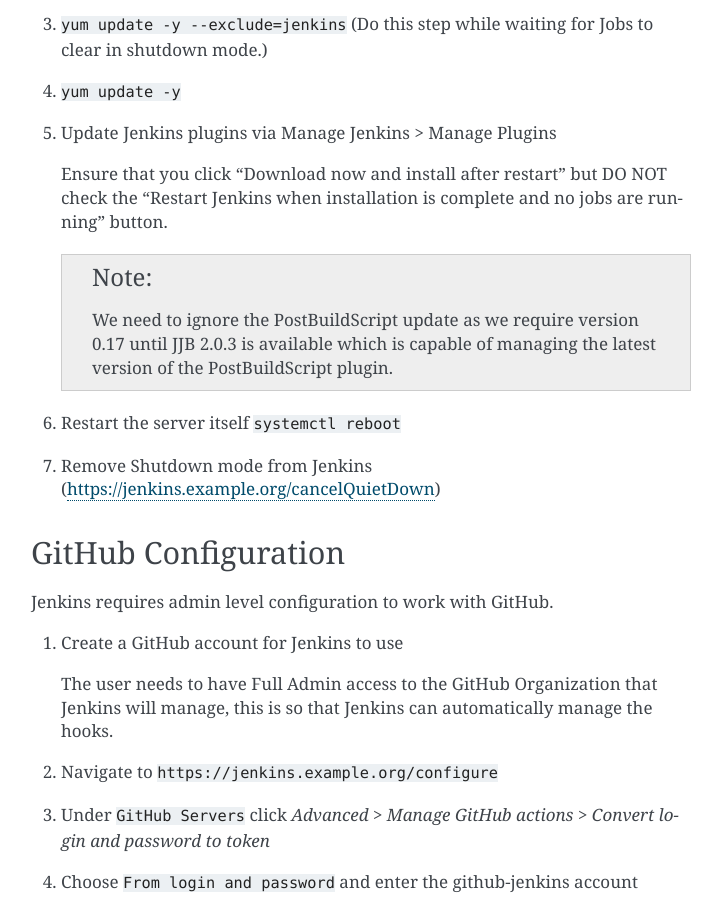
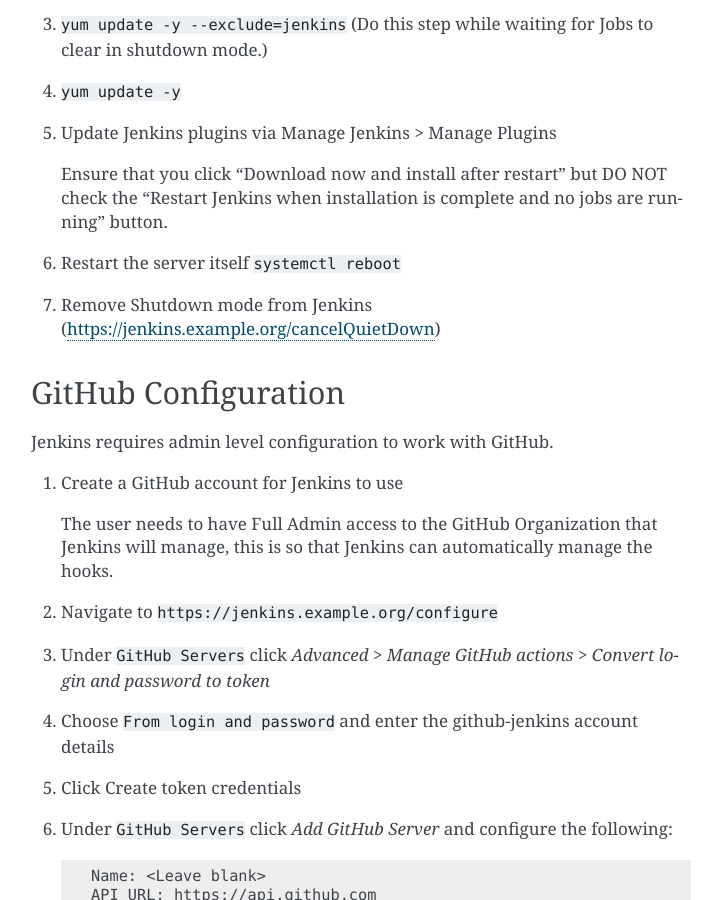
Before and after one commit to lfit/releng-docs, a Sphinx documentation site: the page built from docs/infra/jenkins.rst, in a window 1280 px wide and 900 px high, scrolled down 350 px. Shown: the whole window, without its empty margins (389-1111 px from the left). Built offline with Sphinx 7.4.7, drawn with Linux system fonts in a browser that asks for light colours; the version number could not be read and is left out.

Commit message:
Remove obsolete note about post-build-script
This note no longer applies since most projects should be on JJB
2.0.3 or later at this point.

Change-Id: I457300147ecef35cb5047882a3ed9fd7d7bd9534
Signed-off-by: Thanh Ha <thanh.ha@linuxfoundation.org>

```diff
--- a/docs/infra/jenkins.rst
+++ b/docs/infra/jenkins.rst
@@ -25,12 +25,6 @@
    Ensure that you click "Download now and install after restart" but DO NOT
    check the "Restart Jenkins when installation is complete and no jobs are
    running" button.
-
-   .. note::
-
-      We need to ignore the PostBuildScript update as we require
-      version 0.17 until JJB 2.0.3 is available which is capable of managing
-      the latest version of the PostBuildScript plugin.
 
 #. Restart the server itself ``systemctl reboot``
 #. Remove Shutdown mode from Jenkins
```
